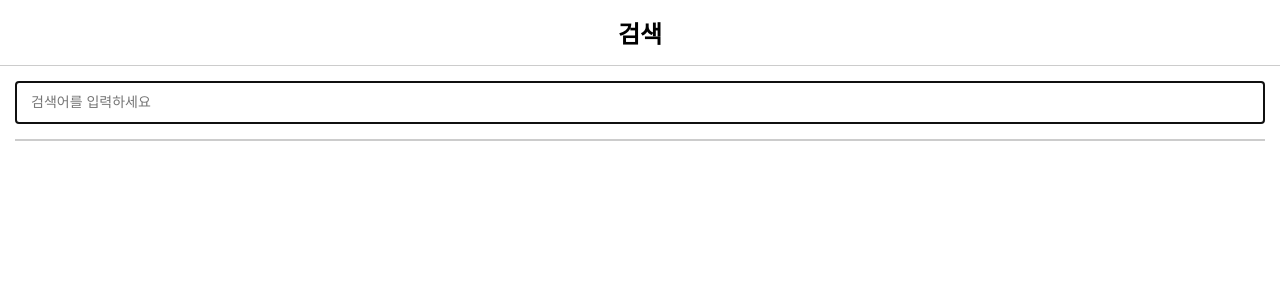
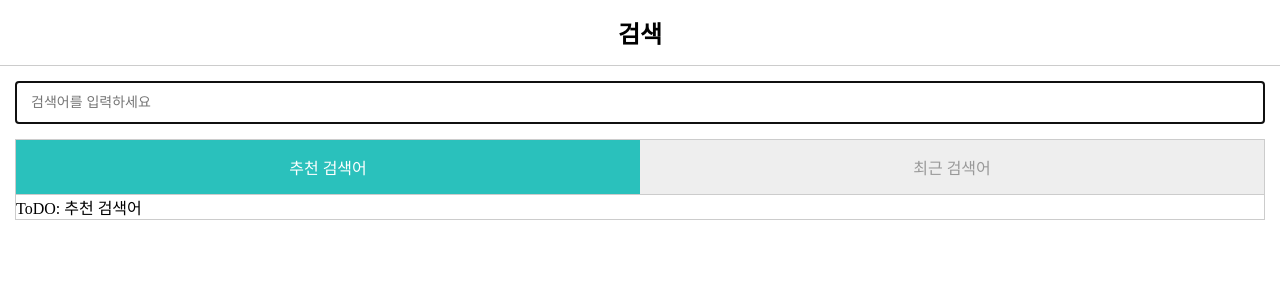
Before and after one commit to JunseokPark13/practice-react, a React app in the folder practice-react/react-compoent/: page / in a window 1280 px wide. Shown: the top 300 px of the page. Built offline with nearby package versions, Linux system fonts and the light colour scheme.

Commit message:
0707 - React Component, Tabs

```diff
--- a/practice-react/react-compoent/src/App.js
+++ b/practice-react/react-compoent/src/App.js
@@ -3,6 +3,7 @@
 import SearchForm from "./components/SearchForm";
 import SearchResult from "./components/SearchResult";
 import store from "./Store";
+import Tabs, { TabType } from "./components/tabs";
 
 export default class App extends React.Component {
   constructor() {
@@ -12,29 +13,29 @@
       searchKeyword: "",
       searchResult: [],
       submitted: false,
+      selectedTab: TabType.KEYWORD,
     };
   }
 
   handleChangeInput(searchKeyword) {
-      if (searchKeyword.length <= 0){
-          this.handleReset()
-      }
-      this.setState({ searchKeyword })
+    if (searchKeyword.length <= 0) {
+      this.handleReset();
+    }
+    this.setState({ searchKeyword });
   }
 
   search(searchKeyword) {
     console.log("Todo Search : ", searchKeyword);
-    const searchResult = store.search(searchKeyword)
-    this.setState({searchResult, submitted: true,})
-
+    const searchResult = store.search(searchKeyword);
+    this.setState({ searchResult, submitted: true });
   }
 
   handleReset() {
-    this.setState({searchKeyword:"", searchResult: [], submitted: false,})
+    this.setState({ searchKeyword: "", searchResult: [], submitted: false });
   }
 
   render() {
-    const { searchKeyword, submitted, searchResult } = this.state
+    const { searchKeyword, submitted, searchResult, selectedTab } = this.state;
 
     return (
       <>
@@ -47,10 +48,20 @@
             onReset={() => this.handleReset()}
           />
           <div className="content">
-            {submitted && <SearchResult data={searchResult} />}
+            {submitted ? (
+              <SearchResult data={searchResult} />
+            ) : (
+              <>
+                <Tabs
+                  selectedTab={selectedTab}
+                  onChange={(selectedTab) =>  this.setState({ selectedTab })}
+                />
+                {selectedTab === TabType.KEYWORD && <>ToDO: 추천 검색어 </>}
+                {selectedTab === TabType.HISTORY && <>ToDO: 최근 검색어 </>}
+              </>
+            )}
           </div>
         </div>
-
       </>
     );
   }
--- /dev/null
+++ b/practice-react/react-compoent/src/components/tabs.js
@@ -0,0 +1,33 @@
+import React from "react";
+
+export const TabType = {
+    KEYWORD: "KEYWORD",
+    HISTORY: "HISTORY",
+  };
+
+  const TabLabel = {
+    [TabType.KEYWORD]: "추천 검색어",
+    [TabType.HISTORY]: "최근 검색어",
+  };
+
+
+const Tabs = ({ selectedTab, onChange }) => {
+    return (
+        <ul className="tabs">
+          {Object.values(TabType).map((tabType) => {
+            let cls = selectedTab === tabType ? "active" : "";
+            return (
+              <li
+                onClick={() => onChange(tabType)}
+                className={cls}
+                key={tabType}
+              >
+                {TabLabel[tabType]}
+              </li>
+            );
+          })}
+        </ul>
+    )
+}
+
+export default Tabs
```
